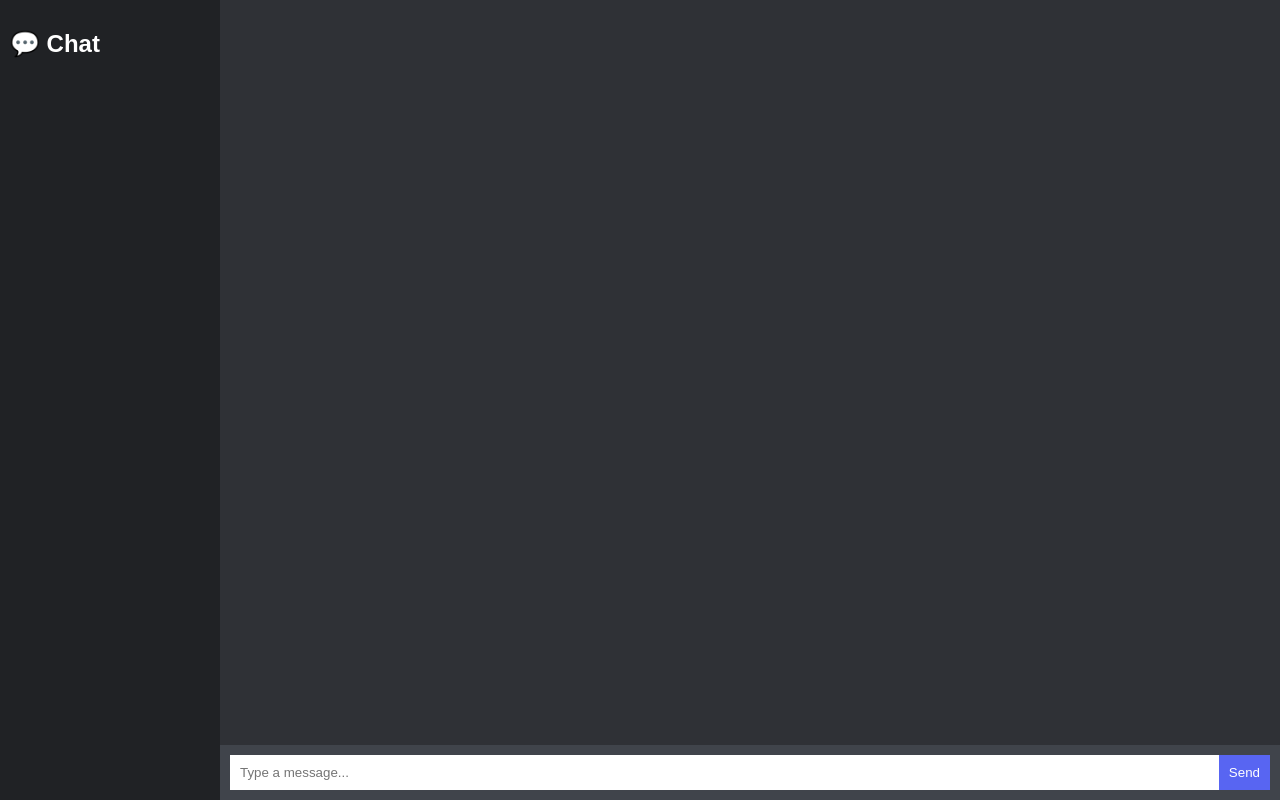
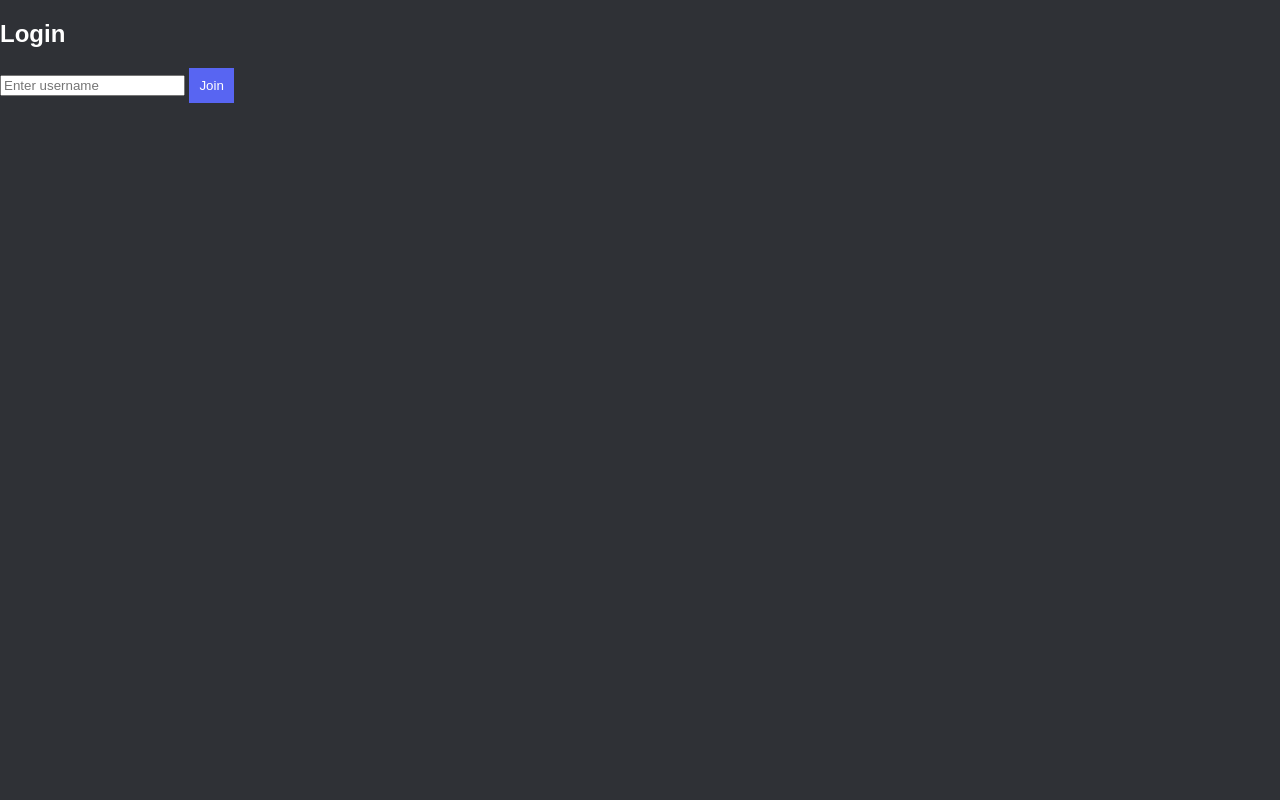
Before and after one commit to MNGOYT/disocrd, a website: page public/index.html in a window 1280 px wide. Drawn offline with Linux system fonts and the light colour scheme.

Commit message:
index.html

```diff
--- a/public/index.html
+++ b/public/index.html
@@ -6,18 +6,18 @@
 </head>
 <body>
 
-<div id="app">
-  <div id="sidebar">
-    <h2>💬 Chat</h2>
-  </div>
+<div id="loginScreen">
+  <h2>Login</h2>
+  <input id="usernameInput" placeholder="Enter username">
+  <button onclick="login()">Join</button>
+</div>
 
-  <div id="chat">
-    <div id="messages"></div>
+<div id="app" style="display:none;">
+  <div id="messages"></div>
 
-    <div id="inputArea">
-      <input id="input" placeholder="Type a message..." />
-      <button onclick="sendMessage()">Send</button>
-    </div>
+  <div id="inputArea">
+    <input id="input" placeholder="Type a message..." />
+    <button onclick="sendMessage()">Send</button>
   </div>
 </div>
 
```
